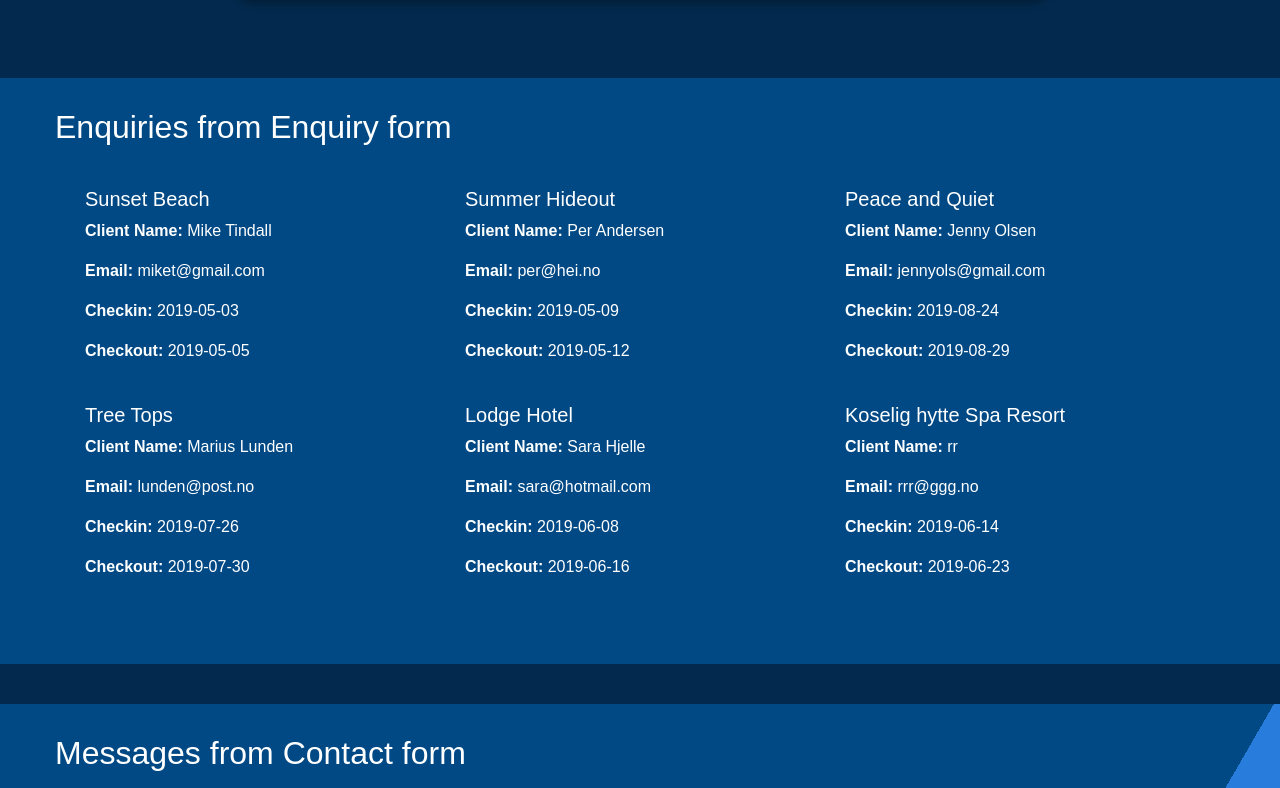
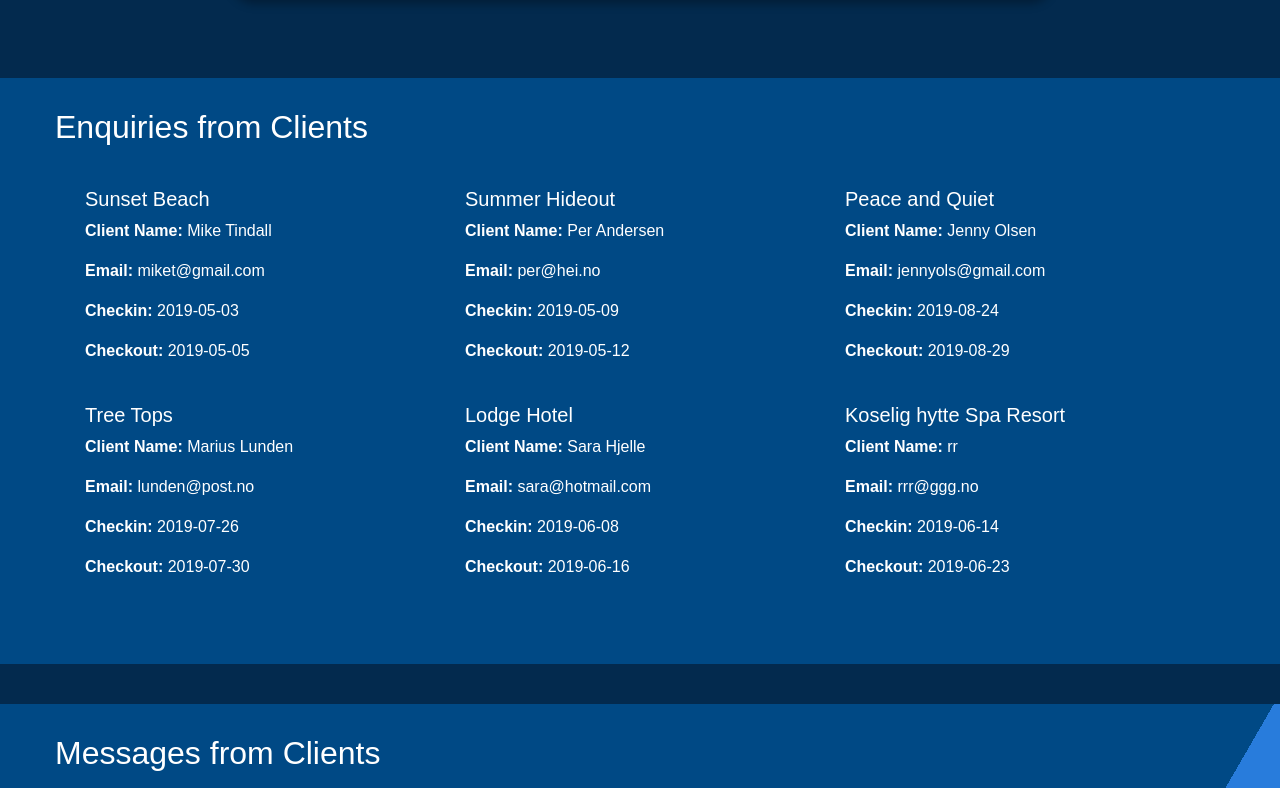
Before and after one commit to louisery/ProjectExam2_Holidaze_React, a React app: page /#/admin in a window 1280 px wide. Shown: the part 1092-1880 px from the top of the page. Built offline with nearby package versions, Linux system fonts and the light colour scheme; a web font is replaced by a local one.

Commit message:
changed headings

```diff
--- a/src/pages/admin.jsx
+++ b/src/pages/admin.jsx
@@ -23,7 +23,7 @@ export default class Admin extends React.Component {
         <div className="[ row ] [ enquiries ]">
           <div className="[ col-sm-12 ]">
             <h2 className="[ enquiries__heading--left ]">
-              Enquiries from Enquiry form
+              Enquiries from Clients
             </h2>
             <EnquiriesComponent />
           </div>
@@ -32,7 +32,7 @@ export default class Admin extends React.Component {
         <div className="[ row ] [ messages ]">
           <div className="[ col-sm-12 ]">
             <h2 className="[ messages__heading--left ]">
-              Messages from Contact form
+              Messages from Clients
             </h2>
             <MessagesComponent />
           </div>
```
